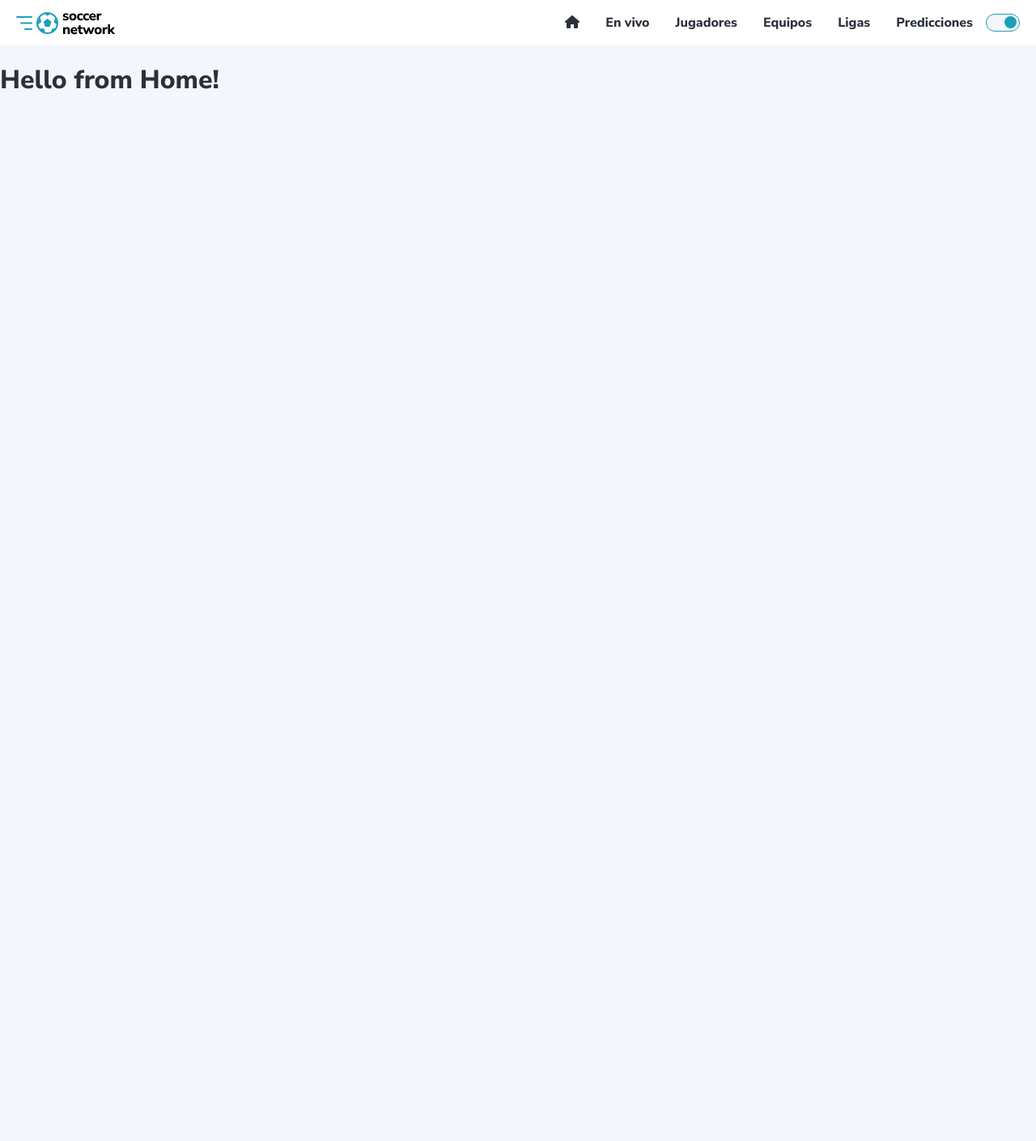
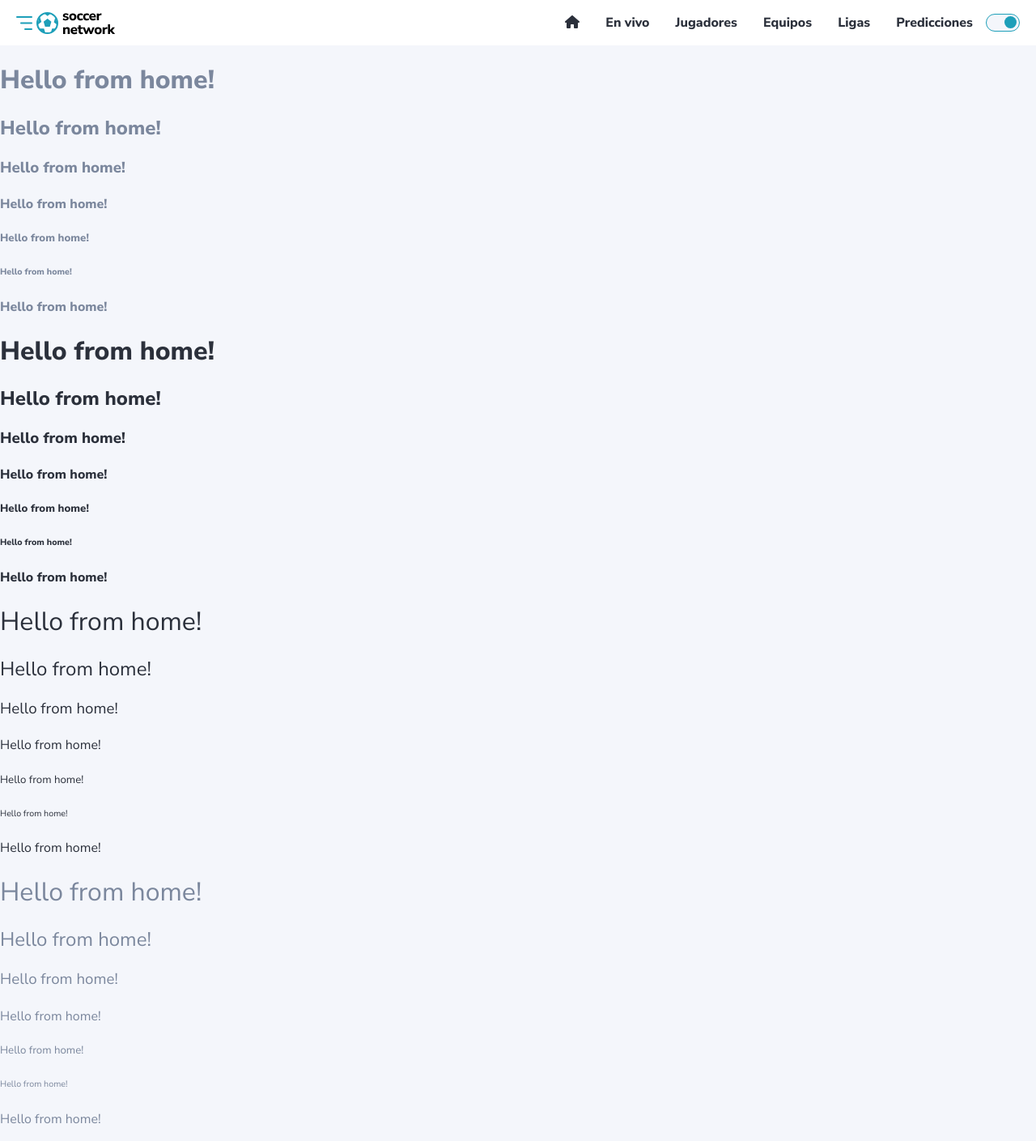
Before and after one commit to jhreyess/soccernet, a React (Create React App) app: page / in a window 1280 px wide. Shown: the whole page at 81% size. Before the commit the page ends 800 px from the top, so only its background shows below. Built offline with nearby package versions, Linux system fonts and the light colour scheme.

Commit message:
Add text dynamic component

```diff
--- /dev/null
+++ b/src/components/Text.js
@@ -0,0 +1,26 @@
+import React from "react";
+import styled from "styled-components";
+
+const handleBoldText = bold => {
+    switch(bold){
+        case true: return "bold";
+        case false: return "600";
+        default: return "inherit";
+    }
+}
+
+const TextView = styled.div`
+    color: ${(props) => props.isSecondary ? props.theme.textSecondary : "inherit"};
+    font-weight: ${(props) => handleBoldText(props.isBold)};
+`;
+
+export default function Text(props) {
+    const customTag = (props.level && `h${props.level}`) || "p"
+    return (
+        <TextView as={customTag}
+            isSecondary={props.secondary}
+            isBold={props.bold}
+            children={props.children}
+        />
+    );
+}
--- a/src/routes/Home.js
+++ b/src/routes/Home.js
@@ -1,9 +1,37 @@
 import { Fragment } from "react";
+import Text from "../components/Text";
 
 export default function Home(){
     return (
         <Fragment>
-            <h1>Hello from Home!</h1>
+            <Text level={1} secondary bold>Hello from home!</Text>
+            <Text level={2} secondary bold>Hello from home!</Text>
+            <Text level={3} secondary bold>Hello from home!</Text>
+            <Text level={4} secondary bold>Hello from home!</Text>
+            <Text level={5} secondary bold>Hello from home!</Text>
+            <Text level={6} secondary bold>Hello from home!</Text>
+            <Text secondary bold>Hello from home!</Text>
+            <Text level={1} bold>Hello from home!</Text>
+            <Text level={2} bold>Hello from home!</Text>
+            <Text level={3} bold>Hello from home!</Text>
+            <Text level={4} bold>Hello from home!</Text>
+            <Text level={5} bold>Hello from home!</Text>
+            <Text level={6} bold>Hello from home!</Text>
+            <Text bold>Hello from home!</Text>
+            <Text level={1}>Hello from home!</Text>
+            <Text level={2}>Hello from home!</Text>
+            <Text level={3}>Hello from home!</Text>
+            <Text level={4}>Hello from home!</Text>
+            <Text level={5}>Hello from home!</Text>
+            <Text level={6}>Hello from home!</Text>
+            <Text>Hello from home!</Text>
+            <Text level={1} secondary>Hello from home!</Text>
+            <Text level={2} secondary>Hello from home!</Text>
+            <Text level={3} secondary>Hello from home!</Text>
+            <Text level={4} secondary>Hello from home!</Text>
+            <Text level={5} secondary>Hello from home!</Text>
+            <Text level={6} secondary>Hello from home!</Text>
+            <Text secondary>Hello from home!</Text>
         </Fragment>
     );
 }
```
